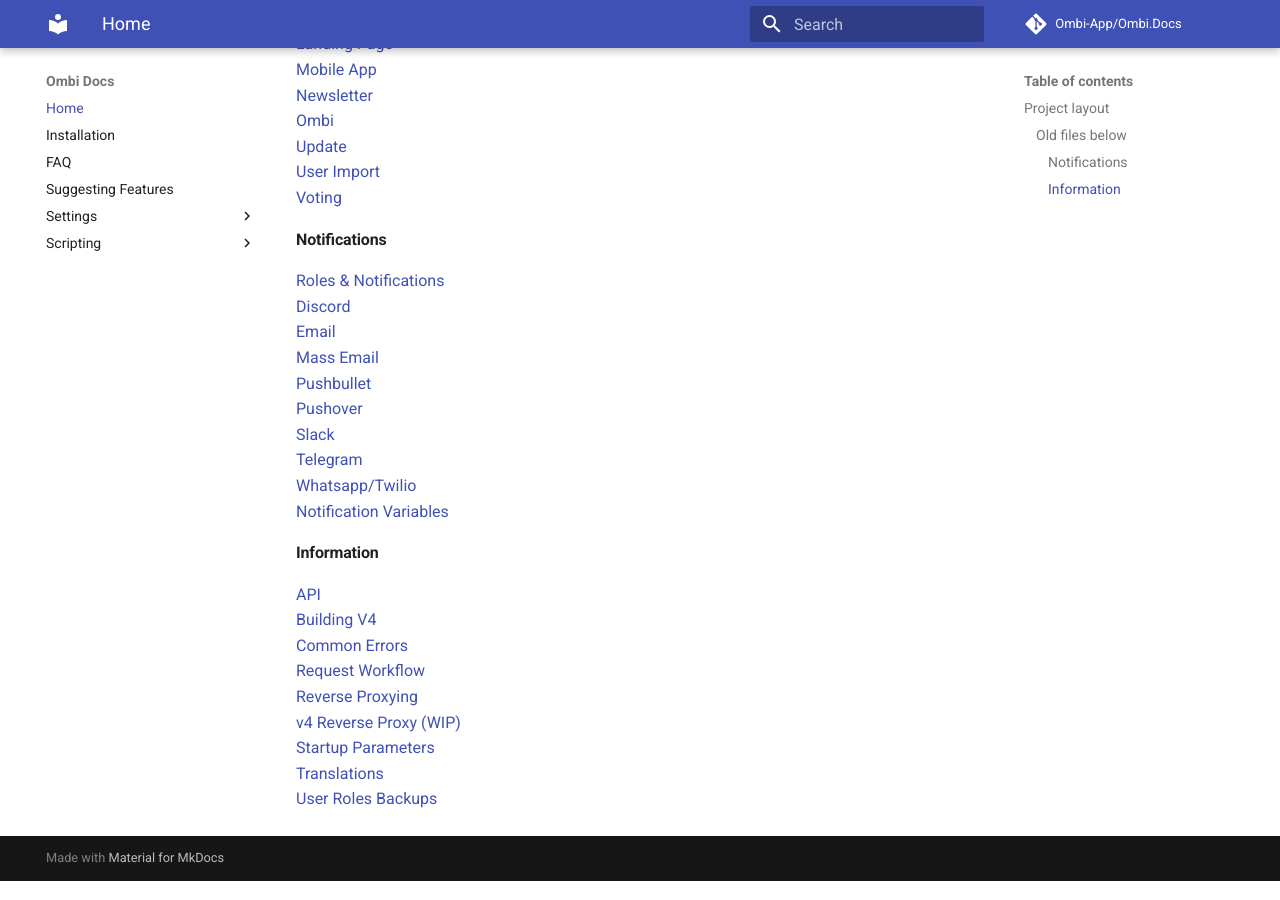
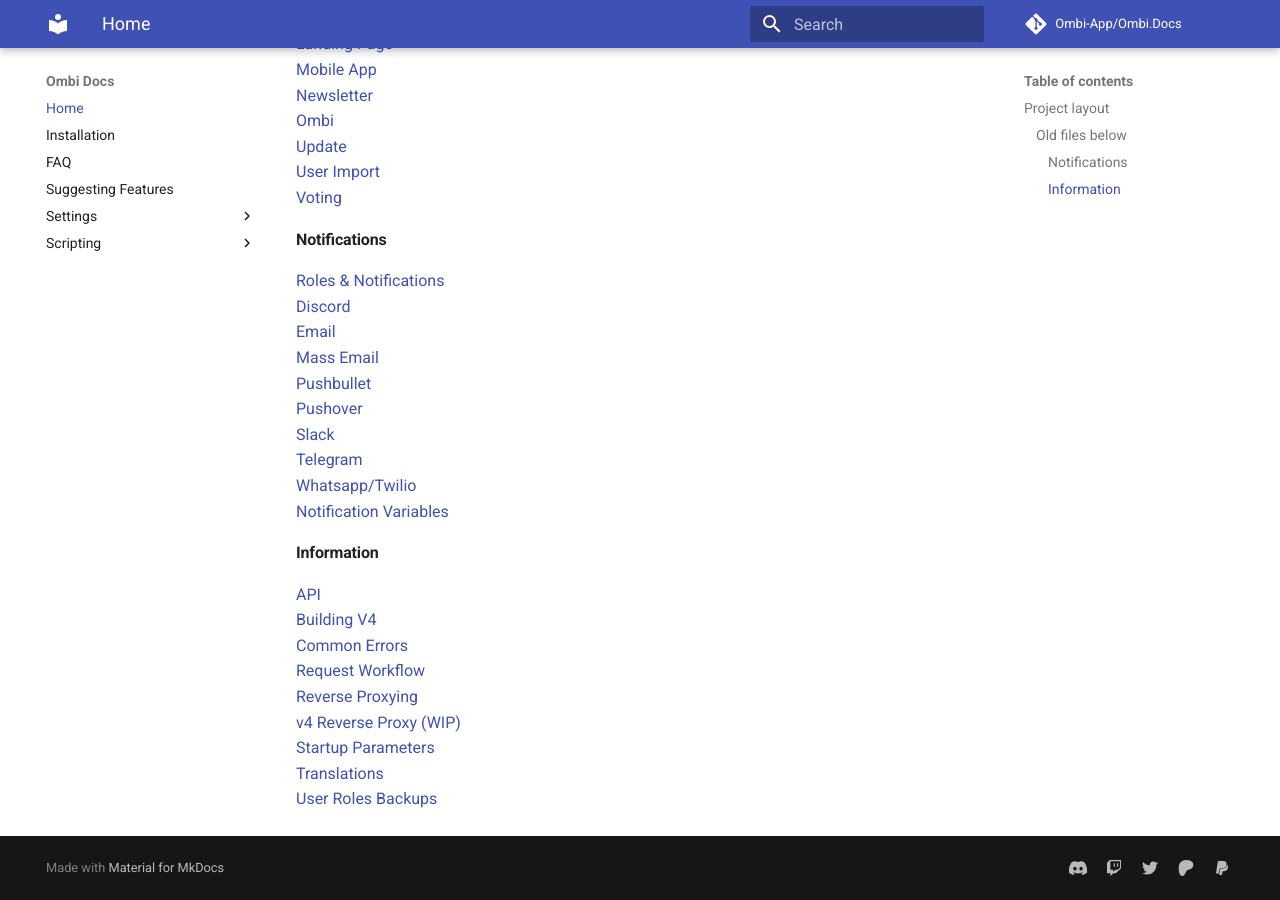
Before and after one commit to Ombi-app/Ombi.Docs, an MkDocs documentation site: the page built from docs/index.md, in a window 1280 px wide and 900 px high, scrolled down 941 px. Built offline with MkDocs 1.6.1 and Material for MkDocs 9.7.7, drawn with Linux system fonts in a browser that asks for light colours; comment, search, counter and statistics services are not loaded; old or Windows-style settings are respelled for this version of MkDocs.

Commit message:
Wrong slash. *headdesk*

```diff
--- a/mkdocs.yml
+++ b/mkdocs.yml
@@ -20,18 +20,18 @@
 #    primary: tbd
 #    accent: e37200 #Ombi
 
-#extra:
-#  social:
-#    - icon: "fontawesome/brands/discord"
-#      link: "https://discord.gg/Sa7wNWb"
-#    - icon: "fontawesome/brands/twitch"
-#      link: "https://www.twitch.tv/tidusjar"
-#    - icon: "fontawesome/brands/twitter"
-#      link: "https://twitter.com/intent/follow?screen_name=tidusjar"
-#    - icon: "fontawesome/brands/patreon"
-#      link: "https://patreon.com/tidusjar/Ombi"
-#    - icon: "fontawesome/brands/paypal"
-#      link: "https://paypal.me/PlexRequestsNet"
+extra:
+  social:
+    - icon: "fontawesome/brands/discord"
+      link: "https://discord.gg/Sa7wNWb"
+    - icon: "fontawesome/brands/twitch"
+      link: "https://www.twitch.tv/tidusjar"
+    - icon: "fontawesome/brands/twitter"
+      link: "https://twitter.com/intent/follow?screen_name=tidusjar"
+    - icon: "fontawesome/brands/patreon"
+      link: "https://patreon.com/tidusjar/Ombi"
+    - icon: "fontawesome/brands/paypal"
+      link: "https://paypal.me/PlexRequestsNet"
 
 # Navigation Layout
 nav:
@@ -42,7 +42,7 @@
   - Settings:
     - Generic Settings: settings/ombi-settings.md
     - Reverse Proxying:
-      - V4: settings\reverse-proxy\v4.md
-      - Examples: settings\reverse-proxy\examples.md
+      - V4: settings/reverse-proxy/v4.md
+      - Examples: settings/reverse-proxy/examples.md
   - Scripting:
-    - Ombi & Tautulli: scripting\ombi-tautulli.md
+    - Ombi & Tautulli: scripting/ombi-tautulli.md
```
